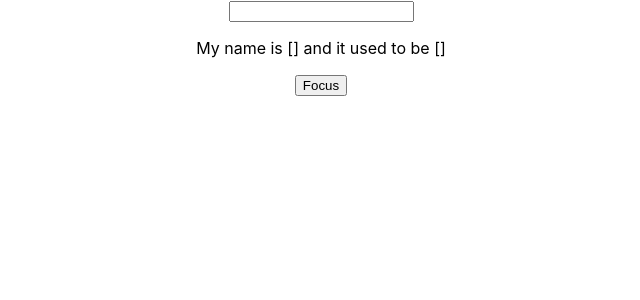
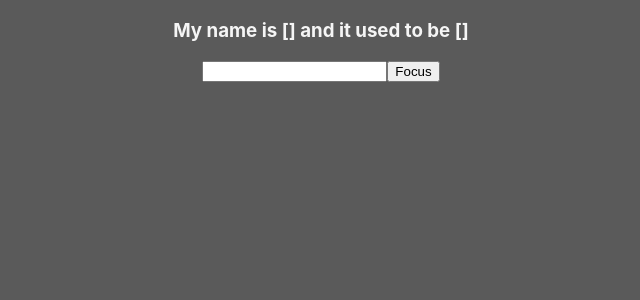
Before and after one commit to tgmrks/react-hooks, a React (Create React App) app: page / in a window 1280 px wide. Shown: the top 300 px of the page, without its empty margins (319-959 px from the left). Built offline with nearby package versions, Linux system fonts and the light colour scheme.

Commit message:
changing style

```diff
--- a/src/Ref.jsx
+++ b/src/Ref.jsx
@@ -15,13 +15,11 @@ function Ref() {
 
     return (
         <div>
+            <h3>My name is [{name}] and it used to be [{prevName.current}]</h3>
             <input
                 ref={inputRef} type="text"
                 onChange={e => setName(e.target.value)}
             />
-            <p>
-                My name is [{name}] and it used to be [{prevName.current}]
-            </p>
             <button onClick={Focus}>Focus</button>
         </div>
     );
--- a/src/index.css
+++ b/src/index.css
@@ -5,6 +5,9 @@ body {
     sans-serif;
   -webkit-font-smoothing: antialiased;
   -moz-osx-font-smoothing: grayscale;
+
+  background-color: #5a5a5a;
+  color: whitesmoke;
 }
 
 code {
```
